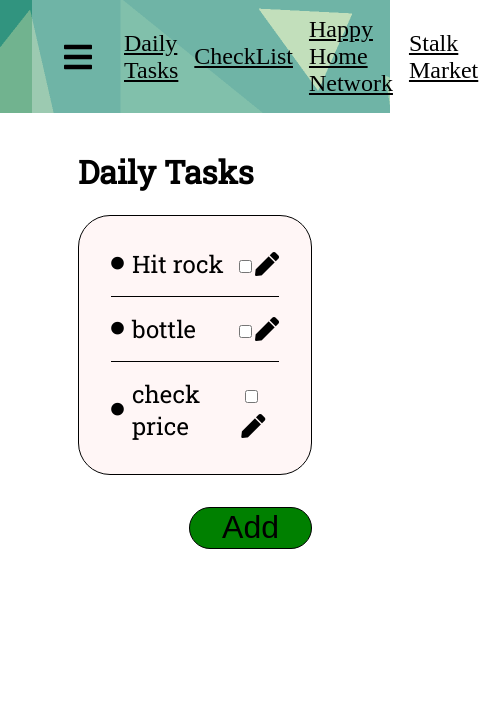
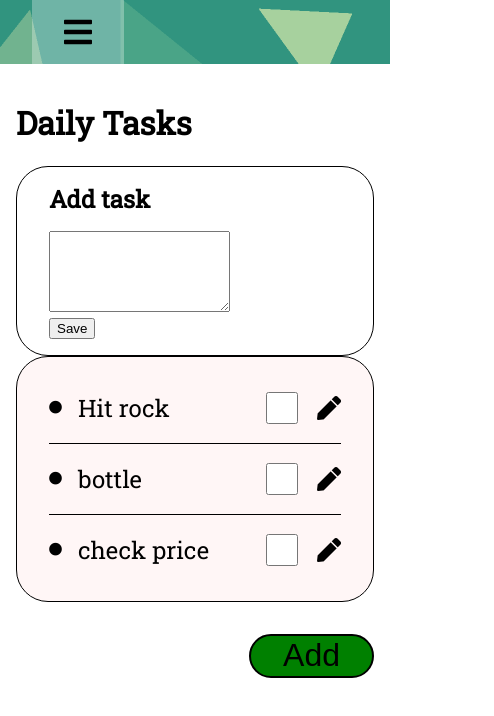
Before and after one commit to PaulGlorioso/ajax-project, a website: page index.html in a window 390 px wide. Shown: the whole page, 494 px wide, since content can reach past the window. Drawn offline with Linux system fonts and the light colour scheme.

Commit message:
Moved CSS rulesets between layout and styles, changed input to textarea in form, made page more mobile friendly.

```diff
--- a/css/layout.css
+++ b/css/layout.css
@@ -0,0 +1,106 @@
+@media screen and (max-width: 768px) {
+  nav > a {
+    display: none;
+  }
+}
+
+main {
+  display: flex;
+  justify-content: center;
+}
+
+.nav-bar {
+  display: flex;
+  align-items: center;
+  justify-content: flex-start;
+  background-image: url("/images/background.png");
+  padding-left: 2rem;
+}
+
+nav {
+  display: flex;
+  align-items: center;
+  background-color: rgba(255, 255, 255, 0.3);
+  padding: 1rem 0;
+}
+
+nav > i {
+  font-size: 2rem;
+  padding-left: 2rem;
+  padding-right: 2rem;
+}
+
+.daily-tasks {
+  display: flex;
+  justify-content: center;
+  flex-direction: column;
+  margin: 1rem;
+  width: 100%;
+}
+
+.add-form.h {
+  display: none;
+}
+
+.tasks {
+  width: 100%;
+  display: flex;
+  flex-direction: column;
+}
+
+ul {
+  padding: 0 2rem;
+}
+
+li {
+  display: flex;
+  align-items: center;
+  justify-content: space-between;
+}
+
+.li-text {
+  display: flex;
+  align-items: center;
+}
+
+.li-sel {
+  display: flex;
+  align-items: center;
+}
+
+.add-btn {
+  display: flex;
+  justify-content: flex-end;
+  margin-top: 2rem;
+}
+
+.fa-pen {
+  padding-left: 1rem;
+}
+
+.add-form {
+  display: flex;
+  flex-direction: column;
+  padding: 1rem 2rem;
+}
+
+.add-form > h2 {
+  margin: 0;
+  margin-bottom: 1rem;
+}
+
+@media screen and (max-width: 768px) {
+  nav > a {
+    display: none;
+  }
+}
+
+@media screen and (min-width: 769px) {
+  .daily-tasks {
+    width: 60%;
+  }
+
+  .fa-pen {
+    padding-left: 2rem;
+  }
+}
--- a/css/styles.css
+++ b/css/styles.css
@@ -1,6 +1,8 @@
+body {
+  width: 100%;
+}
+
 main {
-  display: flex;
-  justify-content: center;
   font-family: "Roboto slab", serif;
 }
 
@@ -31,18 +33,6 @@ nav > i {
   padding-right: 2rem;
 }
 
-.daily-tasks {
-  display: flex;
-  justify-content: center;
-  flex-direction: column;
-  margin: 1rem;
-  width: 60%;
-}
-
-.add-form {
-  display: none;
-}
-
 .list-section {
   width: 100%;
 }
@@ -52,9 +42,6 @@ nav > i {
 }
 
 .tasks {
-  width: 100%;
-  display: flex;
-  flex-direction: column;
   border: 1px solid black;
   border-radius: 2rem;
   background-color: #ffc3c325;
@@ -65,9 +52,6 @@ ul {
 }
 
 li {
-  display: flex;
-  align-items: center;
-  justify-content: space-between;
   font-size: x-large;
   padding: 1rem 0;
   border-bottom: 1px solid black;
@@ -78,26 +62,39 @@ li:last-child {
   border-bottom: 0;
 }
 
-.li-text {
-  display: flex;
-  align-items: center;
-}
-
-.add-btn {
-  display: flex;
-  justify-content: flex-end;
-  margin-top: 2rem;
-}
-
 .add-btn > button {
   background-color: green;
   font-size: 2rem;
   padding: 0.1rem 2rem;
-  border: 1px solid black;
+  border: 2px solid black;
   border-radius: 2rem;
 }
 
 .fa-circle {
   font-size: small;
-  padding-right: 0.5rem;
+  padding-right: 1rem;
 }
+
+.li-sel > input {
+  width: 2rem;
+  height: 2rem;
+}
+
+.add-form {
+  border: 1px solid black;
+  border-radius: 2rem;
+}
+
+@media screen and (min-width: 769px) {
+  .tasks {
+    border: 3px solid black;
+  }
+
+  li {
+    border-bottom: 3px solid black;
+  }
+
+  .add-form {
+    border: 3px solid black;
+  }
+}
--- a/index.html
+++ b/index.html
@@ -28,11 +28,13 @@
       <div class="title">
         <h1>Daily Tasks</h1>
       </div>
-      <div class="add-form">
+      <div class="add-form ">
         <h2>Add task</h2>
         <form>
-          <input>
-          <button>Save</button>
+          <textarea rows="5"></textarea>
+          <div>
+            <button>Save</button>
+          </div>
         </form>
       </div>
       <div class="list-section">
```
